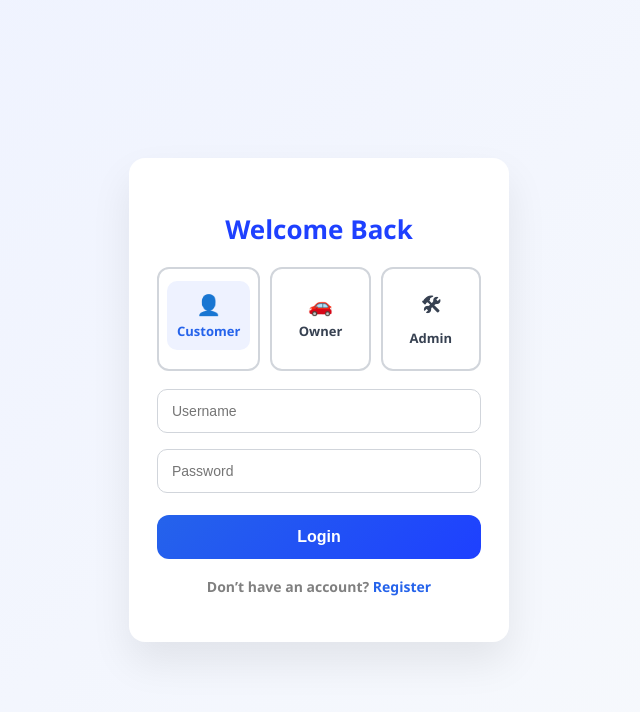
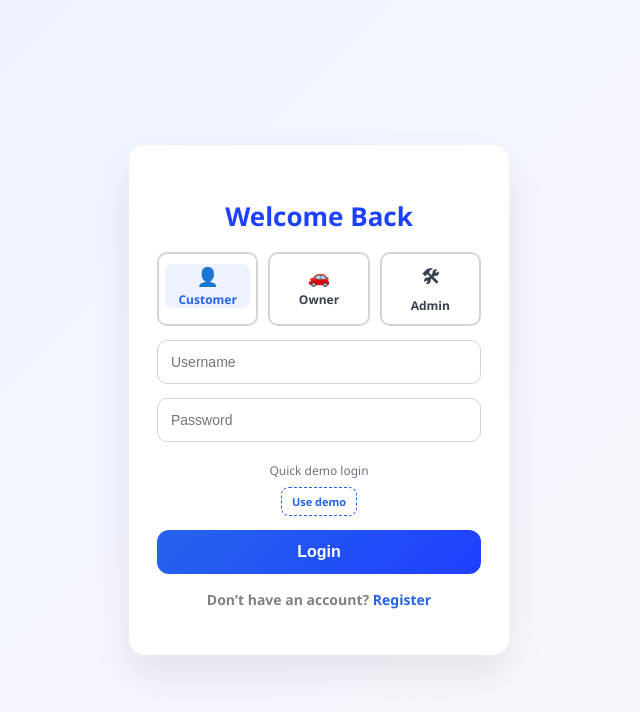
Before and after one commit to adithyaaneesh/django_wheelzy, a Django app: template wheelzy_app/templates/login.html in a window 1280 px wide. Shown: the top 712 px of the page, without its empty margins (321-961 px from the left). Run offline with Django 3.2, Linux system fonts and the light colour scheme; the template is opened without the code that fills it, so the values that code supplies are empty.

Commit message:
add demo credentials for login

```diff
--- a/wheelzy_app/templates/login.html
+++ b/wheelzy_app/templates/login.html
@@ -31,31 +31,30 @@
 
         h2 {
             text-align: center;
-            margin-bottom: 20px;
+            margin-bottom: 18px;
             color: #1e40ff;
             font-size: 26px;
             font-weight: 700;
         }
 
-        /* 🔹 Role Card Section */
+        /* ROLE SELECTION */
         .role-container {
             display: flex;
-            justify-content: space-between;
-            margin-bottom: 18px;
             gap: 10px;
+            margin-bottom: 14px;
         }
 
         .role-card {
             flex: 1;
             border: 2px solid #d1d5db;
-            border-radius: 12px;
-            padding: 12px 8px;
+            border-radius: 10px;
+            padding: 10px 6px;
             text-align: center;
             cursor: pointer;
-            transition: all 0.25s ease;
-            font-size: 13px;
+            font-size: 12px;
             font-weight: 600;
             color: #374151;
+            transition: 0.25s;
         }
 
         .role-card input {
@@ -63,9 +62,9 @@
         }
 
         .role-card span {
+            font-size: 18px;
             display: block;
-            font-size: 20px;
-            margin-bottom: 4px;
+            margin-bottom: 3px;
         }
 
         .role-card:hover {
@@ -74,24 +73,19 @@
         }
 
         .role-card input:checked + div {
-            border-color: #2563eb;
             background: #eef2ff;
+            border-radius: 8px;
             color: #2563eb;
         }
 
-        .role-card div {
-            border-radius: 10px;
-            padding: 10px;
-        }
-
-        input[type="text"],
-        input[type="password"] {
+        /* INPUTS */
+        input {
             width: 100%;
-            padding: 13px 14px;
+            padding: 13px;
             border-radius: 10px;
             border: 1px solid #d1d5db;
             font-size: 14px;
-            margin-bottom: 16px;
+            margin-bottom: 14px;
         }
 
         input:focus {
@@ -100,17 +94,47 @@
             box-shadow: 0 0 0 3px rgba(37, 99, 235, 0.15);
         }
 
+        /* DEMO SECTION */
+        .demo-title {
+            text-align: center;
+            font-size: 12px;
+            color: #6b7280;
+            margin: 6px 0 8px;
+        }
+
+        .demo-container {
+            display: flex;
+            justify-content: center;
+            gap: 8px;
+            margin-bottom: 14px;
+        }
+
+        .demo-card {
+            padding: 6px 10px;
+            border-radius: 8px;
+            border: 1px dashed #2563eb;
+            font-size: 11px;
+            font-weight: 600;
+            cursor: pointer;
+            color: #2563eb;
+            transition: 0.2s;
+        }
+
+        .demo-card:hover {
+            background: #eef2ff;
+        }
+
+        /* BUTTON */
         button {
             width: 100%;
             padding: 13px;
             background: linear-gradient(135deg, #2563eb, #1e40ff);
-            color: #ffffff;
+            color: white;
             border: none;
             border-radius: 12px;
             font-size: 16px;
             font-weight: 600;
             cursor: pointer;
-            margin-top: 6px;
         }
 
         button:hover {
@@ -119,7 +143,7 @@
 
         p {
             text-align: center;
-            margin-top: 18px;
+            margin-top: 16px;
             font-size: 14px;
             color: gray;
             font-weight: 600;
@@ -127,8 +151,8 @@
 
         a {
             color: #2563eb;
+            text-decoration: none;
             font-weight: 600;
-            text-decoration: none;
         }
 
         a:hover {
@@ -144,46 +168,55 @@
 
     <h2>Welcome Back</h2>
 
-    <!-- 🔹 ROLE SELECTION -->
+    <!-- ROLE SELECTION -->
     <div class="role-container">
-
         <label class="role-card">
-            <input type="radio" name="role" value="customer" checked>
-            <div>
-                <span>👤</span>
-                Customer
-            </div>
+            <input type="radio" name="role" value="customer" checked onclick="setRole('customer')">
+            <div><span>👤</span>Customer</div>
         </label>
 
         <label class="role-card">
-            <input type="radio" name="role" value="owner">
-            <div>
-                <span>🚗</span>
-                Owner
-            </div>
+            <input type="radio" name="role" value="owner" onclick="setRole('owner')">
+            <div><span>🚗</span>Owner</div>
         </label>
 
         <label class="role-card">
-            <input type="radio" name="role" value="admin">
-            <div>
-                <span>🛠</span>
-                Admin
-            </div>
+            <input type="radio" name="role" value="admin" onclick="setRole('admin')">
+            <div><span>🛠</span>Admin</div>
         </label>
-
     </div>
 
-    <input type="text" name="username" placeholder="Username" required>
-
-    <input type="password" name="password" placeholder="Password" required>
-
+    <input type="text" id="username" name="username" placeholder="Username" required>
+    <input type="password" id="password" name="password" placeholder="Password" required>
+    <div class="demo-title">Quick demo login</div>
+    <div class="demo-container">
+        <div class="demo-card" onclick="fillDemo()">Use demo</div>
+    </div>
     <button type="submit">Login</button>
 
     <p>Don’t have an account?
         <a href="{% url 'register' %}">Register</a>
     </p>
+</form>
 
-</form>
+<script>
+    let selectedRole = "customer";
+
+    const demoUsers = {
+        customer: { username: "customer1", password: "1234567890" },
+        owner: { username: "owner1", password: "1234567890" },
+        admin: { username: "admin", password: "admin" }
+    };
+
+    function setRole(role) {
+        selectedRole = role;
+    }
+
+    function fillDemo() {
+        document.getElementById("username").value = demoUsers[selectedRole].username;
+        document.getElementById("password").value = demoUsers[selectedRole].password;
+    }
+</script>
 
 </body>
 </html>
```
Also changed, not shown: db.sqlite3.
